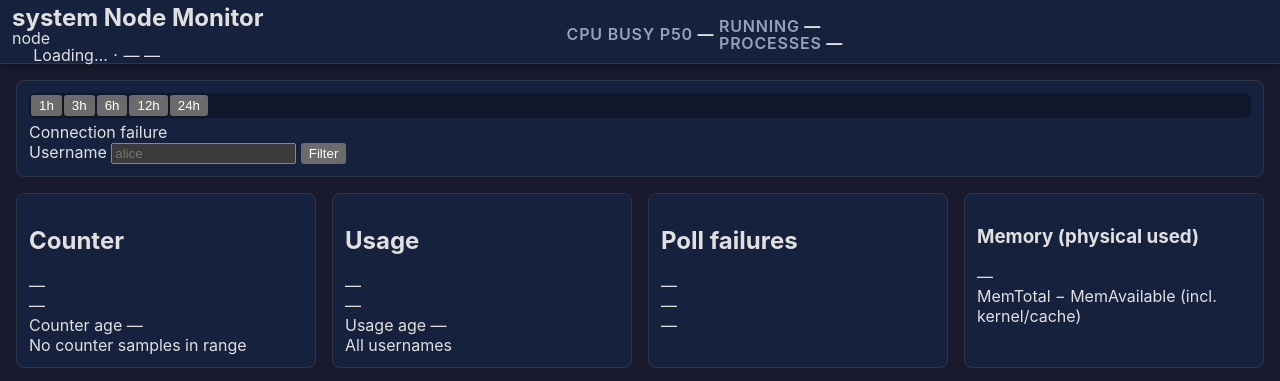
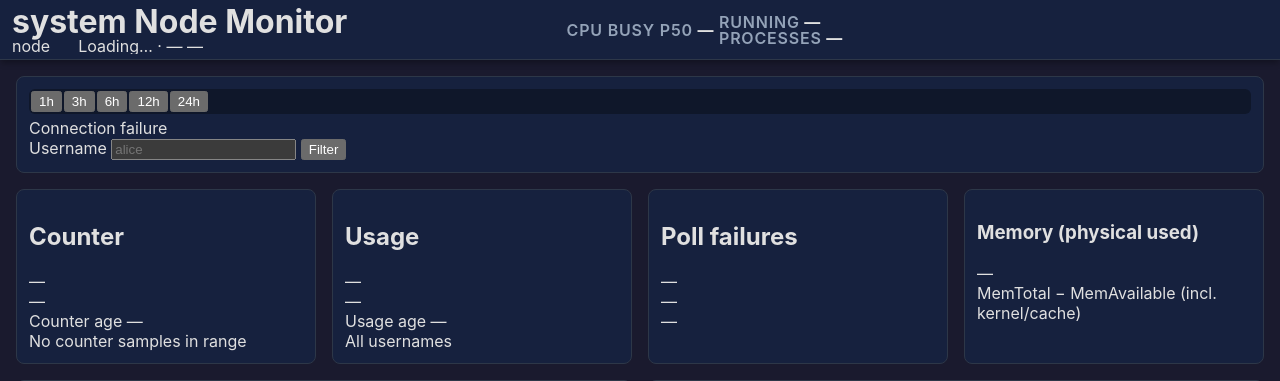
Before and after one commit to jtchilders/node-monitor, a FastAPI app: page / in a window 1280 px wide. Shown: the top 381 px of the page. Run offline with FastAPI, Linux system fonts and the light colour scheme; data that the repository does not hold is empty; some libraries are stand-ins or nearby versions.

Commit message:
fix(web): preserve compact header typography

```diff
--- a/node_monitor/web/static/styles.css
+++ b/node_monitor/web/static/styles.css
@@ -28,12 +28,27 @@ body {
 .detail-panel { min-width: 0; }
 .header-identity,
 .header-hero,
-.header-stats { margin-top: 0; margin-bottom: 0; line-height: 1.1; }
-.header-identity { display: grid; grid-template-rows: auto auto; gap: 0; align-items: center; font-size: 16px; }
-.header-identity h1 { margin: 0; line-height: 1.0; font-size: 24px; }
-.header-identity .header-node,
-.header-identity .connection-line { margin: 0; line-height: 1.1; font-size: inherit; white-space: nowrap; }
-.header-identity > div:nth-child(n+2) { display: inline-flex; gap: .35rem; align-items: center; }
+.header-stats { margin-top: 0; margin-bottom: 0; line-height: 1; }
+.header-identity {
+  display: grid;
+  grid-template-columns: auto minmax(0, 1fr);
+  align-items: baseline;
+  column-gap: .5rem;
+}
+.header-identity h1 {
+  grid-column: 1 / -1;
+  margin: 0;
+  line-height: 1;
+}
+.header-node,
+.connection-line {
+  min-width: 0;
+  margin: 0;
+  line-height: 1;
+  white-space: nowrap;
+  overflow: hidden;
+  text-overflow: ellipsis;
+}
 
 .dashboard-header {
   position: sticky;
```
Also changed, not shown: tests/browser/test_dashboard_states.py (+1 -5 lines).
